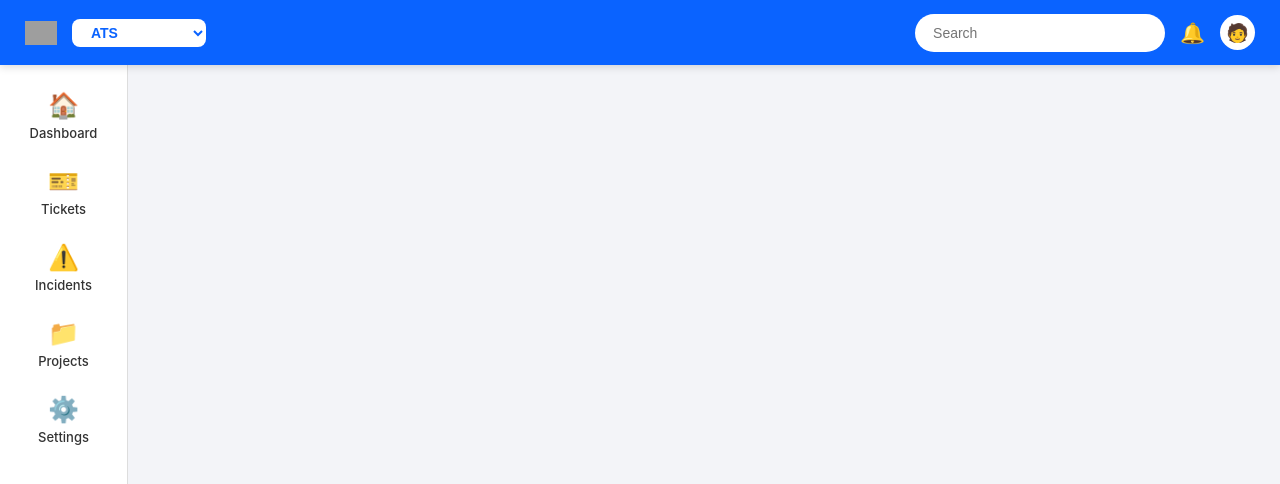
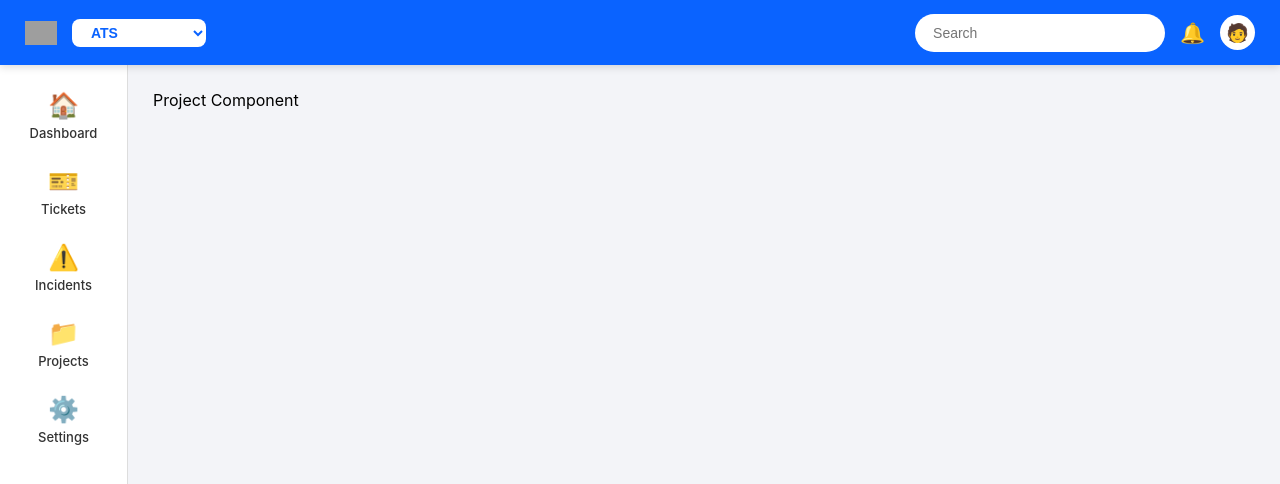
Before and after one commit to pavanbenkili/tickets, a React (Create React App) app: page /projects in a window 1280 px wide. Shown: the top 484 px of the page. Built offline with nearby package versions, Linux system fonts and the light colour scheme; grey boxes are pictures that could not be loaded.

Commit message:
incidents added

```diff
--- a/src/App.js
+++ b/src/App.js
@@ -6,6 +6,8 @@ import { BrowserRouter, Route, Routes } from 'react-router-dom';
 import Header from './Components/Header';
 import Sidebar from './Components/Sidebar';
 import { use, useState } from 'react';
+import Incidents from './Components/Incidents';
+import Project from './Components/Projects';
 
 function App() {
 
@@ -28,6 +30,8 @@ function App() {
               <Route path="/"  element={<Dashboard selectedProject={projectId} />} />
               <Route path="/tickets"  element={<Tickets />} />
               <Route path="/login" element={<Login />} />
+              <Route path="/incidents" element={<Incidents/>} />
+              <Route path="/projects" element={<Project/>} />
             </Routes>
           </main>
         </div>
--- /dev/null
+++ b/src/Components/Projects/index.js
@@ -0,0 +1,4 @@
+const Project = () => {
+  return <div>Project Component</div>;
+}
+export default Project;
```
